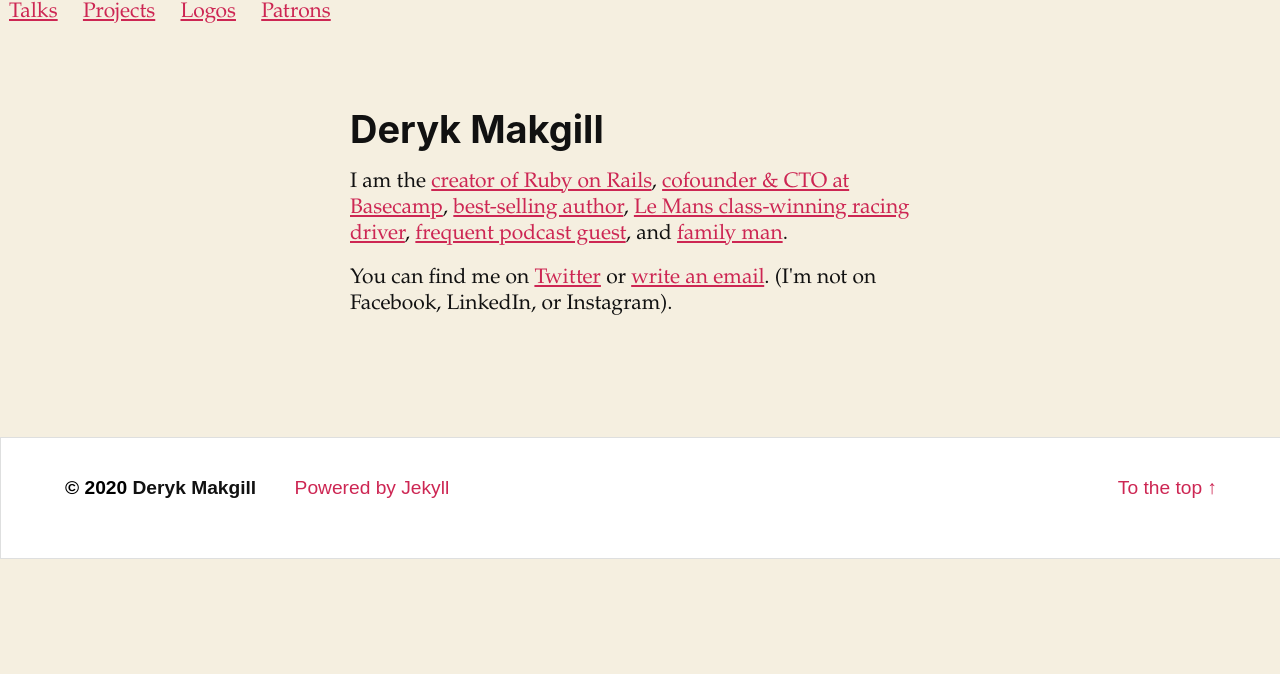
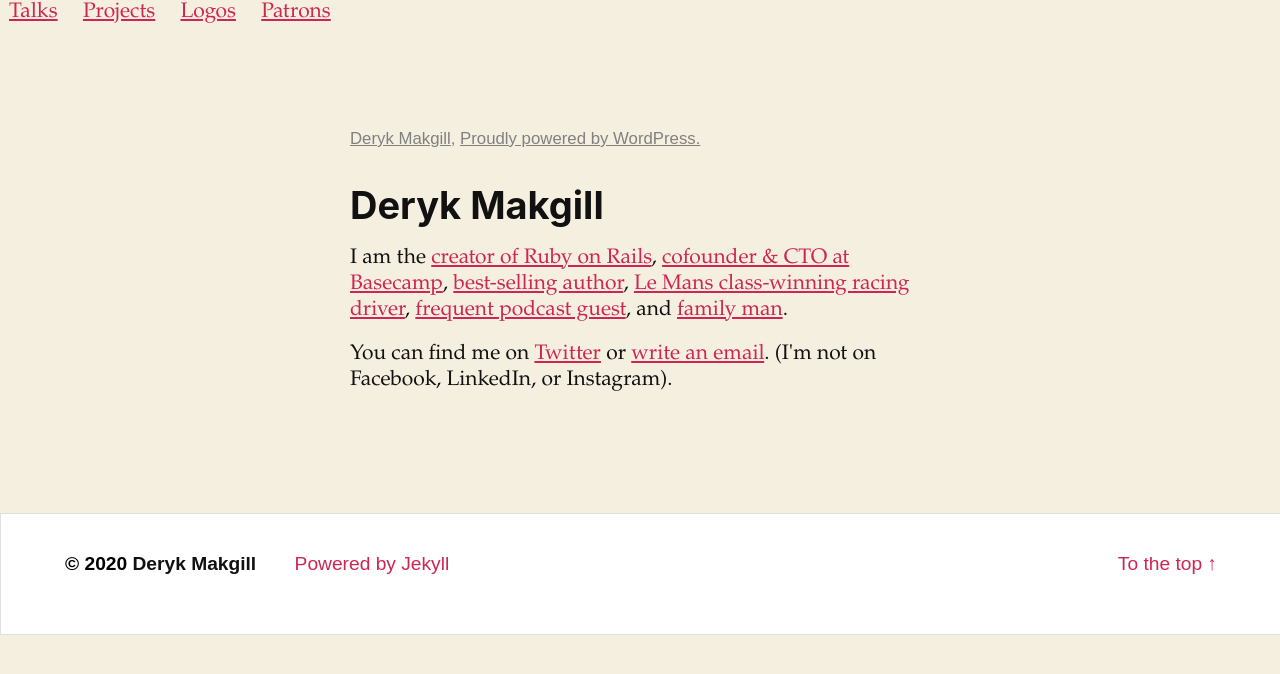
Before and after one commit to derykmakgill/matt, a Jekyll site: the page built from index.md, in a window 1280 px wide. Shown: the top 674 px of the page. Built offline with Jekyll 4.4.1, drawn with Linux system fonts in a browser that asks for light colours.

Commit message:
Update page.html

```diff
--- a/_layouts/page.html
+++ b/_layouts/page.html
@@ -4,6 +4,21 @@ layout: default
 
 <header></header>
 <article>
+ <div class="site-info" style="
+    font-family: sans-serif;
+    margin-top: 50px;
+    margin-bottom: 30px;
+    font-size: .8em;
+    color: grey;
+">
+										<a class="site-name" href="https://web.archive.org/web/20190503092823/https://ma.tt/" rel="home" style="
+    color: grey;
+">Deryk Makgill</a>,
+						<a href="https://web.archive.org/web/20190503092823/https://wordpress.org/" class="imprint" style="
+    color: gray;
+">
+				Proudly powered by WordPress.			</a>
+								</div>
 
 {{ content }}
 </article>
```
